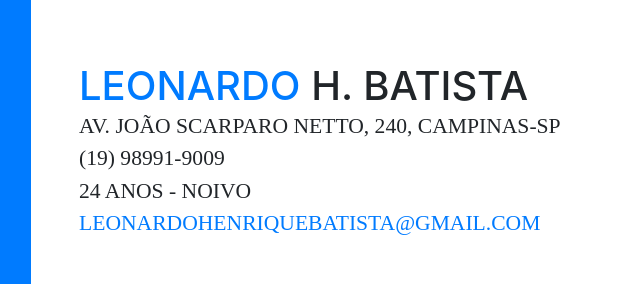
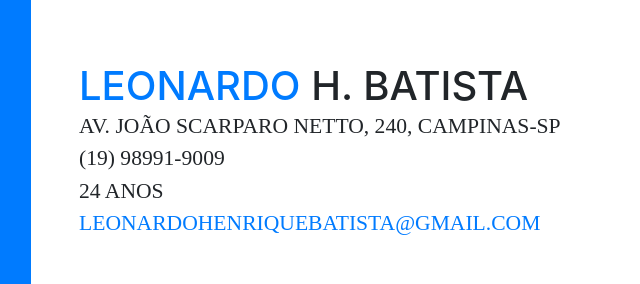
Before and after one commit to leohbatista/leohbatista.github.io, a website with bundled scripts: page index.html in a window 1280 px wide. Shown: the part 197-481 px from the top of the page, 241-881 px from the left. Built offline with nearby package versions, Linux system fonts and the light colour scheme; a web font is replaced by a local one.

Commit message:
fixed text

```diff
--- a/index.html
+++ b/index.html
@@ -73,7 +73,7 @@
           <div class="subheading mb-5">
             Av. João Scarparo Netto, 240, Campinas-SP<br>
             (19) 98991-9009<br>
-            <span id="age"><!-- JS code will add the age automatically here --></span> anos - Noivo<br>
+            <span id="age"><!-- JS code will add the age automatically here --></span> anos<br>
             <a href="mailto:leonardohenriquebatista@gmail.com">leonardohenriquebatista@gmail.com</a>
           </div>
           <!--<p class="mb-5"></p>-->
```
